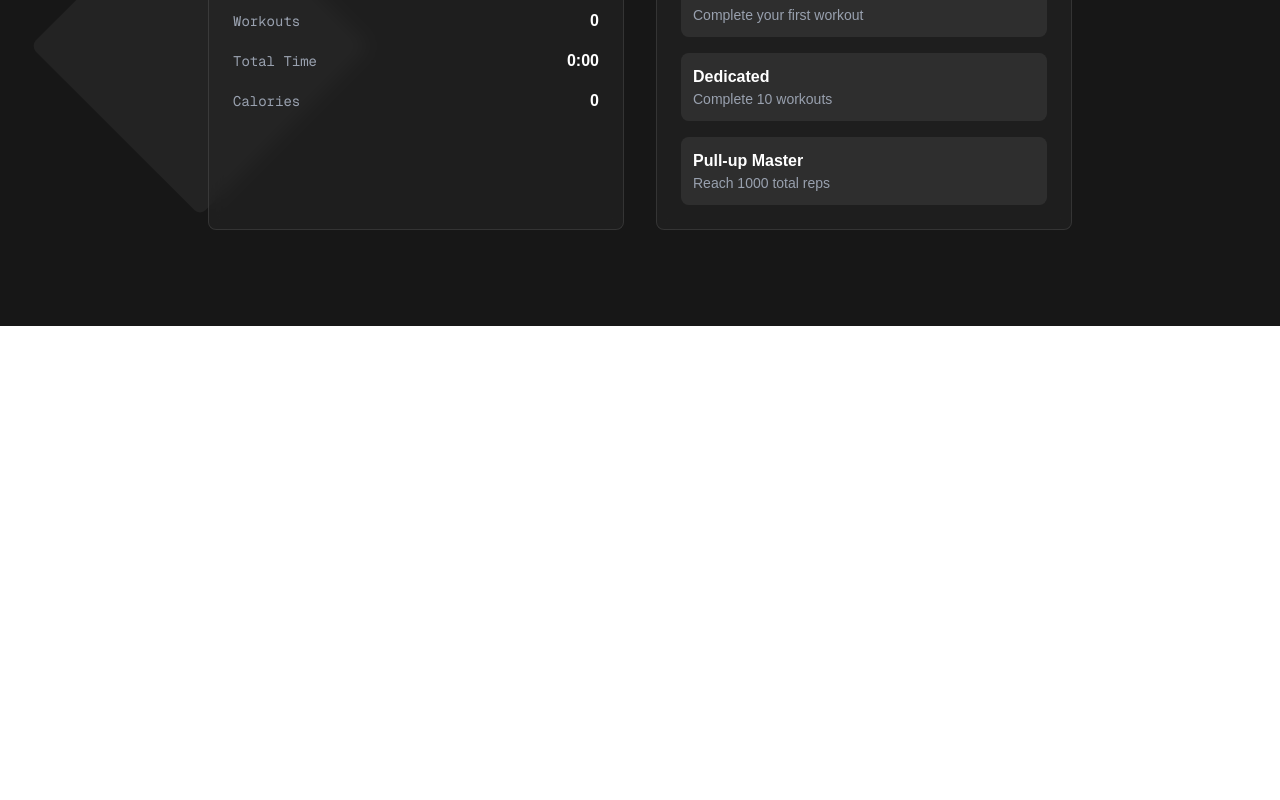
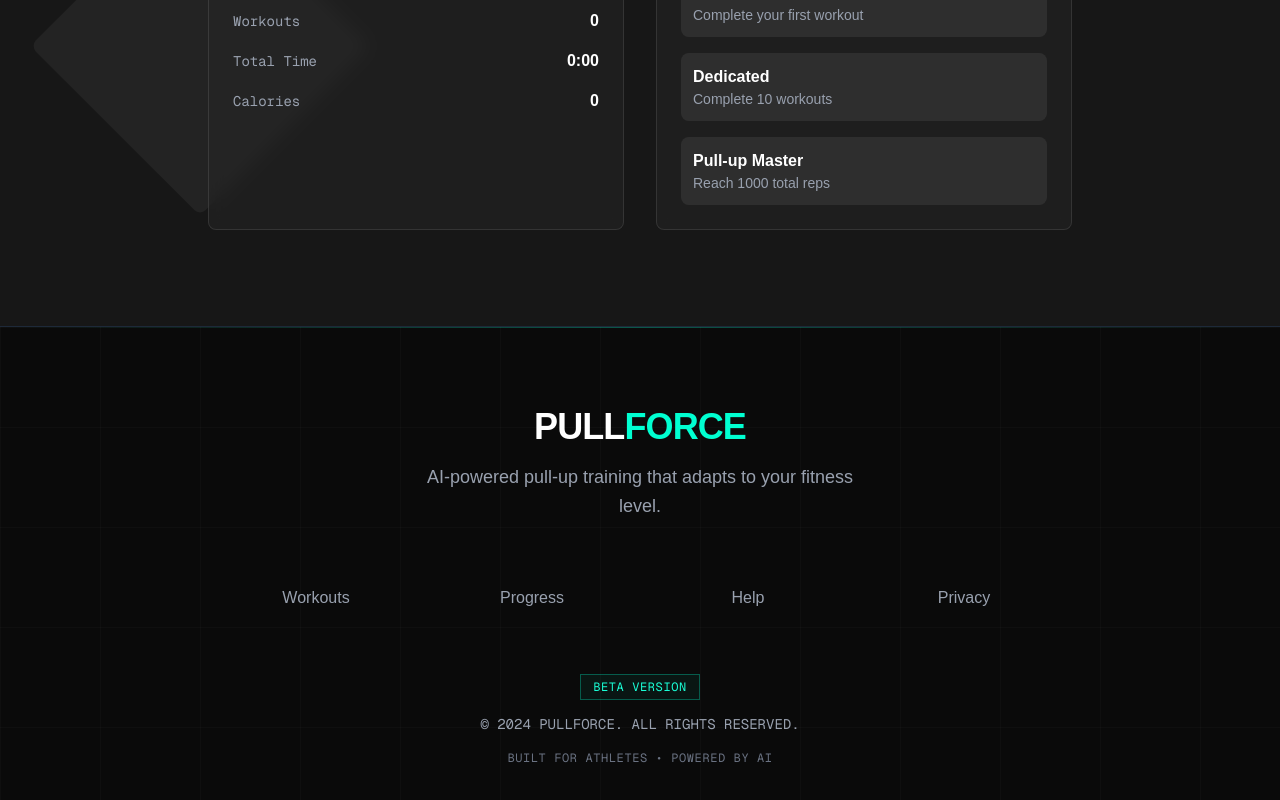
Before and after one commit to JDelott/pullup, a Next.js app: page / in a window 1280 px wide. Shown: the part 3113-3913 px from the top of the page. Before the commit the page ends 3439 px from the top, so only its background shows below. Built offline with nearby package versions, Linux system fonts and the light colour scheme.

Commit message:
added footer tested electron bug

```diff
--- a/src/app/page.tsx
+++ b/src/app/page.tsx
@@ -1,6 +1,8 @@
 import Hero from '@/components/Hero';
 import Features from '@/components/Features';
 import PullUpCounter from '@/components/PullUpCounter';
+import Footer from '@/components/Footer';
+
 export default function Home() {
   return (
     <div className="min-h-screen bg-neutral-900">
@@ -16,8 +18,8 @@ export default function Home() {
         <Testimonials />
         <Pricing />
         <CallToAction />
+        */}
         <Footer />
-        */}
       </div>
     </div>
   );
--- /dev/null
+++ b/src/components/Footer.tsx
@@ -0,0 +1,71 @@
+// Footer.tsx
+import React from 'react';
+
+const Footer = () => {
+  return (
+    <footer className="relative bg-neutral-950 border-t border-gray-800">
+      {/* Minimal grid background */}
+      <div className="absolute inset-0 bg-[linear-gradient(rgba(255,255,255,0.02)_1px,transparent_1px),linear-gradient(90deg,rgba(255,255,255,0.02)_1px,transparent_1px)] bg-[size:100px_100px]"></div>
+
+      {/* Accent line */}
+      <div className="absolute top-0 left-0 w-full h-px bg-gradient-to-r from-transparent via-[#00FFD1]/30 to-transparent"></div>
+
+      <div className="relative max-w-4xl mx-auto px-6 lg:px-8 py-20">
+
+        {/* Main brand section - centered */}
+        <div className="text-center mb-16">
+          <h3 className="text-4xl font-black text-white tracking-tight mb-4">
+            PULL<span className="text-[#00FFD1]">FORCE</span>
+          </h3>
+          <p className="text-gray-400 text-lg max-w-md mx-auto leading-relaxed">
+            AI-powered pull-up training that adapts to your fitness level.
+          </p>
+        </div>
+
+        {/* Navigation links - centered grid */}
+        <div className="grid grid-cols-2 md:grid-cols-4 gap-8 mb-16 text-center">
+          <div>
+            <a href="#" className="text-gray-400 hover:text-[#00FFD1] transition-colors font-medium">
+              Workouts
+            </a>
+          </div>
+          <div>
+            <a href="#" className="text-gray-400 hover:text-[#00FFD1] transition-colors font-medium">
+              Progress
+            </a>
+          </div>
+          <div>
+            <a href="#" className="text-gray-400 hover:text-[#00FFD1] transition-colors font-medium">
+              Help
+            </a>
+          </div>
+          <div>
+            <a href="#" className="text-gray-400 hover:text-[#00FFD1] transition-colors font-medium">
+              Privacy
+            </a>
+          </div>
+        </div>
+
+        {/* Bottom section - centered */}
+        <div className="text-center space-y-4">
+          <div className="inline-block">
+            <span className="px-3 py-1 text-xs font-mono tracking-wider text-[#1AFFD6] border border-[#00FFD1]/30 bg-[#00FFD1]/5">
+              BETA VERSION
+            </span>
+          </div>
+
+          <div className="text-gray-400 text-sm font-mono">
+            © 2024 PULLFORCE. ALL RIGHTS RESERVED.
+          </div>
+
+          <div className="text-xs text-gray-500 font-mono tracking-wider">
+            BUILT FOR ATHLETES • POWERED BY AI
+          </div>
+        </div>
+
+      </div>
+    </footer>
+  );
+};
+
+export default Footer;
```
